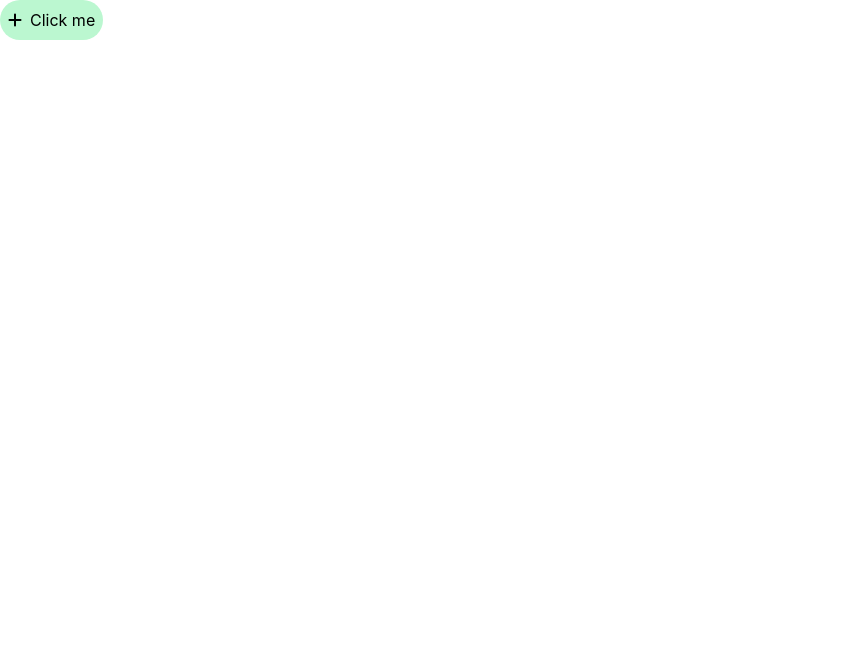
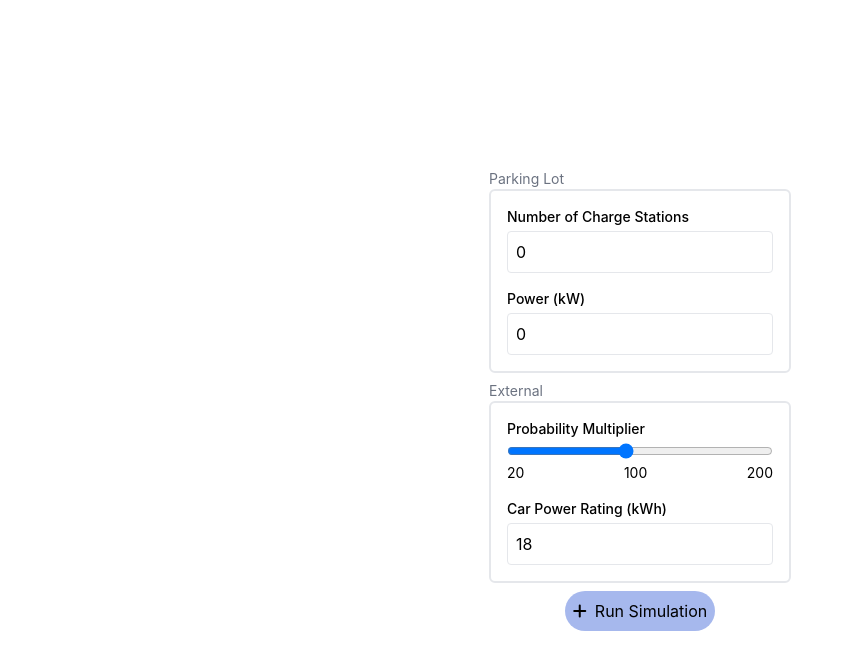
Before and after one commit to manoj-malviya-96/ev-sim, a React (Create React App) app in the folder web-app/: page / in a window 1280 px wide. Shown: the top 670 px of the page, without its empty margins (0-854 px from the left). Built offline with nearby package versions, Linux system fonts and the light colour scheme.

Commit message:
adds a basic UI for app

```diff
--- a/web-app/src/App.js
+++ b/web-app/src/App.js
@@ -1,12 +1,41 @@
 import Button from "./atoms/button";
+import NumberInput from "./atoms/number-input";
+import NumberSlider from "./atoms/number-slider";
+import Group from "./atoms/group";
 
 function App() {
     return (
-        <Button
-            label="Click me"
-            icon="fa fa-plus"
-            onClick={() => console.log("Button clicked!")}
-        />
+        <div className="w-screen h-screen flex flex-col gap-2 justify-center items-center">
+            <Group label="Parking Lot">
+                <NumberInput
+                    label="Number of Charge Stations"
+                    initialValue={0}
+                    onChange={(value) => console.log("Value changed to", value)}
+                />
+                <NumberInput
+                    label="Power (kW)"
+                    initialValue={0}
+                    onChange={(value) => console.log("Value changed to", value)}
+                />
+            </Group>
+            <Group label="External">
+                <NumberSlider
+                    label="Probability Multiplier"
+                    initialValue={100}
+                    max={200} min={20}
+                    onChange={(value) => console.log("Value changed to", value)}/>
+                <NumberInput
+                    label="Car Power Rating (kWh)"
+                    initialValue={18}
+                    onChange={(value) => console.log("Value changed to", value)}
+                />
+            </Group>
+            <Button
+                label="Run Simulation"
+                icon="fa fa-plus"
+                onClick={() => console.log("Button clicked!")}
+            />
+        </div>
     );
 }
 
--- a/web-app/src/atoms/button.tsx
+++ b/web-app/src/atoms/button.tsx
@@ -11,7 +11,7 @@ const Button: React.FC<ButtonProps> = ({label, icon, onClick}) => {
     return (
         <button
             onClick={onClick}
-            className="p-2 bg-green-200 hover:bg-green-400 active:scale-95
+            className="p-2 bg-primary bg-opacity-50 hover:bg-opacity-100 active:scale-95
                         rounded-full flex items-center spacing-2"
         >
             {icon && <i className={icon}/>}
--- /dev/null
+++ b/web-app/src/atoms/group.tsx
@@ -0,0 +1,24 @@
+import React from 'react'
+
+
+interface GroupProps {
+    label?: string;
+    children: React.ReactNode;
+    layout?: 'horizontal' | 'vertical';
+    className?: string;
+}
+
+const Group: React.FC<GroupProps> = ({label, children, layout = 'vertical', className = ''}) => {
+    return (
+        <div className="flex flex-col gap-0">
+            {label && <label className="text-sm text-gray-500">{label}</label>}
+            <div
+                className={`flex flex-${layout === 'vertical' ? 'col' : 'row'}
+                        gap-4 p-4 border-2 rounded-md border-gray-200 ${className}`}>
+                {children}
+            </div>
+        </div>
+    );
+};
+
+export default Group;
--- /dev/null
+++ b/web-app/src/atoms/number-input.tsx
@@ -0,0 +1,51 @@
+import React, {ChangeEvent, ChangeEventHandler, useCallback, useEffect} from "react";
+
+interface NumberInputProps {
+    label?: string;
+    initialValue: number;
+    onChange: (value: number) => void;
+    min?: number;
+    max?: number;
+    step?: number;
+    className?: string;
+}
+
+const NumberInput: React.FC<NumberInputProps> = ({
+                                                     label,
+                                                     initialValue,
+                                                     onChange,
+                                                     min,
+                                                     max,
+                                                     step = 1,
+                                                     className = "",
+                                                 }) => {
+    const [value, setValue] = React.useState<number>(initialValue);
+    const handleChange = (e: any) => {
+        const num = Number(e.target.value);
+        if (isNaN(num) || num === value) {
+            return;
+        }
+        setValue(num);
+    }
+
+    useEffect(() => {
+        onChange(value);
+    }, [value]);
+
+    return (
+        <div className={`flex flex-col ${className}`}>
+            {label && <label className="text-sm font-medium mb-1">{label}</label>}
+            <input
+                type="number"
+                value={value}
+                onChange={handleChange}
+                min={min}
+                max={max}
+                step={step}
+                className="p-2 border rounded"
+            />
+        </div>
+    );
+};
+
+export default NumberInput;
--- /dev/null
+++ b/web-app/src/atoms/number-slider.tsx
@@ -0,0 +1,57 @@
+import React, {useEffect} from "react";
+
+interface NumberSlider {
+    initialValue: number;
+    label?: string;
+    onChange: (value: number) => void;
+    min?: number;
+    max?: number;
+    step?: number;
+    className?: string;
+}
+
+const NumberSlider: React.FC<NumberSlider> = ({
+                                                  label,
+                                                  initialValue,
+                                                  onChange,
+                                                  min = 0,
+                                                  max = 100,
+                                                  step = 1,
+                                                  className = "",
+                                              }) => {
+
+    const [value, setValue] = React.useState<number>(initialValue);
+    const handleChange = (e: any) => {
+        const num = Number(e.target.value);
+        if (isNaN(num) || num === value) {
+            return;
+        }
+        setValue(num);
+    }
+
+    useEffect(() => {
+        onChange(value);
+    }, [value]);
+
+    return (
+        <div className={`flex flex-col ${className}`}>
+            {label && <label className="text-sm font-medium mb-1">{label}</label>}
+            <input
+                type="range"
+                value={value}
+                onChange={handleChange}
+                min={min}
+                max={max}
+                step={step}
+                className="slider w-full"
+            />
+            <div className="flex justify-between text-sm mt-1">
+                <span>{min}</span>
+                <span>{value}</span>
+                <span>{max}</span>
+            </div>
+        </div>
+    );
+};
+
+export default NumberSlider;
--- a/web-app/tailwind.config.js
+++ b/web-app/tailwind.config.js
@@ -1,10 +1,14 @@
 /** @type {import('tailwindcss').Config} */
 module.exports = {
-  content: [
-    "./src/**/*.{js,jsx,ts,tsx}",
-  ],
-  theme: {
-    extend: {},
-  },
-  plugins: [],
-}
+    content: ["./src/**/*.{js,jsx,ts,tsx}",], theme: {
+        extend: {
+            colors: {
+                primary: {
+                    DEFAULT: '#4e73dc', // Primary base color (e.g., a blue shade)
+                    light: '#5a74ae',   // Optional lighter version
+                    dark: '#4e73dc',    // Optional darker version
+                },
+            },
+        },
+    }, plugins: [],
+};
```
